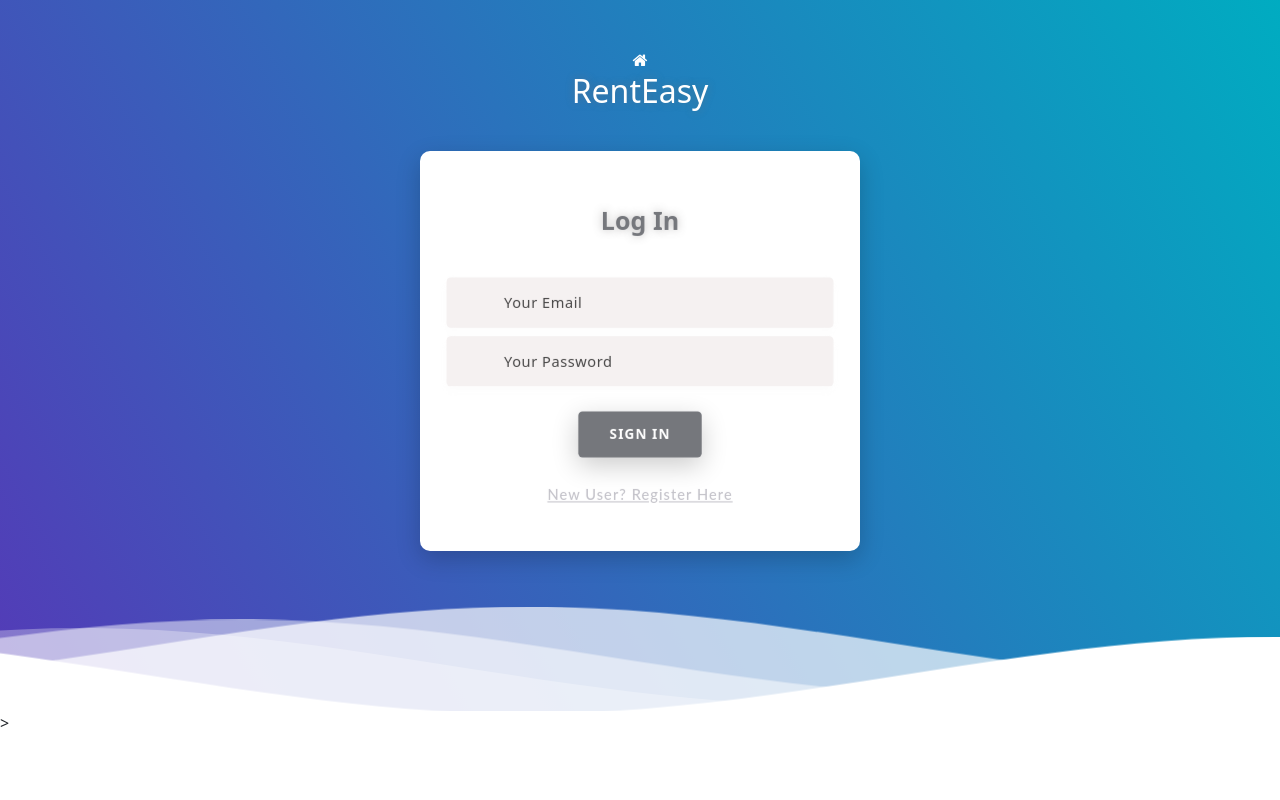
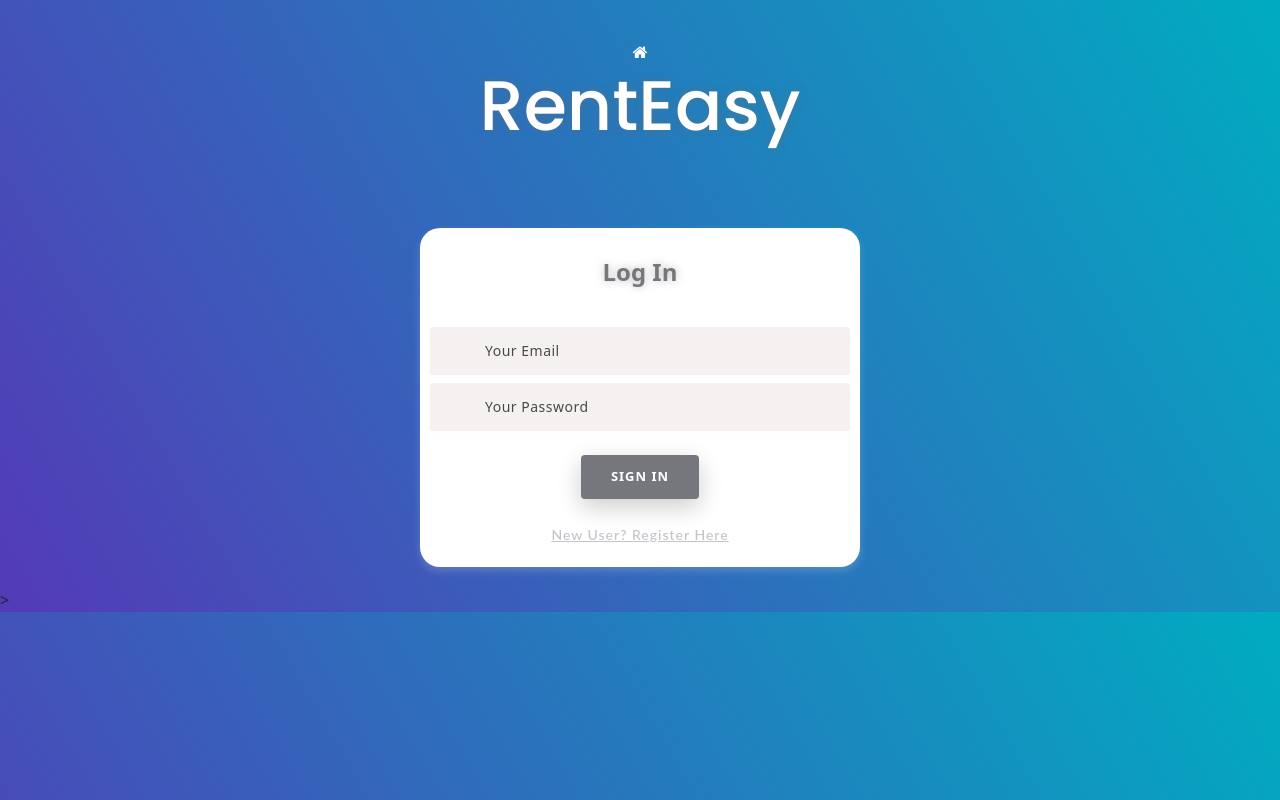
Before and after one commit to piyush2053/RentEasy, an Angular app in the folder FE/: page / in a window 1280 px wide. Built offline with nearby package versions, Linux system fonts and the light colour scheme.

Commit message:
UI changes

```diff
--- a/FE/src/app/homepage/homepage.component.html
+++ b/FE/src/app/homepage/homepage.component.html
@@ -44,7 +44,7 @@
 grid-template-columns: repeat(4, 1fr);
 gap: 1px;">
     <ul class="cards" *ngFor="let usr of readProps" >
-        <li>
+        <li style="color: #fef8f8;">
             <a (click)="toInfo(usr.title,usr.nameUser,usr.Address,usr.City,usr.mobile,usr.imgUser,usr.img)" class="card" >
                 <img src="{{usr.img}}" class="card__image" alt="" />
                 <div class="card__overlay" >
@@ -63,7 +63,7 @@ gap: 1px;">
                     <p style="color: black;padding-left: 30px;padding-right: 30px;font-size: 12px;">
                         <i class="fa fa-home" style="color: black;"></i> {{usr.Address}}, {{usr.City}}
                     </p>
-                    <button id="callButton" class="btn btn-primary" (click)="call(usr.mobile)"
+                    <button id="callButton" class="btn btn-primary"
                         style="box-shadow: none;color: white;border-radius: 15px;background-color: rgb(31, 206, 58);border-color: white; margin-left: 25px;margin-bottom: 15px;"><i
                             class="fa fa-phone" style="color: white;"></i> {{usr.mobile}}</button>
                             <div class="call" id="call"></div>
--- a/FE/src/app/homepage/homepage.component.ts
+++ b/FE/src/app/homepage/homepage.component.ts
@@ -61,11 +61,6 @@ export class HomepageComponent implements OnInit {
     window.localStorage.setItem("userStatus", '')
     this.router.navigateByUrl('');
   }
-  call(mobile:any) {
-    let number1 = mobile;
-    alert(`No Dialer Available to call ${number1}`)
-  }
-
   navigateToManage() {
     this.router.navigateByUrl('/delete');
   }
--- a/FE/src/app/info/info.component.html
+++ b/FE/src/app/info/info.component.html
@@ -42,9 +42,11 @@
                 </div>
                 <div class="description text-center" style="margin-bottom: 15px;">
                     <p>{{address}}</p>
-                    <button  class="btn btn-primary" (click)="call()"
+                    <a href="whatsapp://send?abid={{mobile}}&text=Hello%2C%20RentEasy!" style="box-shadow: none;color: white;border-radius: 15px;background-color: rgb(31, 206, 58);border-color: white; margin-left: 25px;margin-bottom: 15px;padding: 5px;"><i
+                        class="fa fa-phone" style="color: white;"></i> {{mobile}}</a>
+                    <!-- <button  class="btn btn-primary" (click)="call()"
                     style="box-shadow: none;color: white;font-size: 20px;border-radius: 15px;background-color: rgb(31, 206, 58);border-color: white;"><i
-                        class="fa fa-phone" style="color: white; font-size: 20px;"></i> {{mobile}}</button>
+                        class="fa fa-phone" style="color: white; font-size: 20px;"></i> {{mobile}}</button> -->
                 </div>
 
             </div>
--- a/FE/src/app/info/info.component.ts
+++ b/FE/src/app/info/info.component.ts
@@ -30,12 +30,6 @@ export class InfoComponent implements OnInit {
     this.router.navigateByUrl('');
   }
 
-  call() {
-    var PhoneNumber = this.mobile.text();
-    PhoneNumber = PhoneNumber.replace('Phone:', '');
-    window.location.href = 'tel://' + PhoneNumber;
-    console.log('calling', this.mobile)
-  }
 
 
 }
--- a/FE/src/app/login/login.component.css
+++ b/FE/src/app/login/login.component.css
@@ -1,57 +1,70 @@
-
 @import url('https://fonts.googleapis.com/css?family=Poppins:400,500,600,700,800,900');
 
-body{
+body {
+
+  height: 100%;
+  display: grid;
+  place-content: center;
+  margin: 0;
   font-family: 'Poppins', sans-serif;
   font-weight: 300;
   font-size: 15px;
   line-height: 1.7;
-	color: #c4c3ca;
-	background-color: #BDBDBD;
   overflow-x: hidden;
 }
+
 a {
   cursor: pointer;
   transition: all 200ms linear;
 }
+
 a:hover {
   text-decoration: none;
 }
+
 .link {
   color: #c4c3ca;
 }
+
 .link:hover {
   color: #3b3b3b;
 }
+
 p {
   font-weight: 500;
   font-size: 14px;
   line-height: 1.7;
 }
+
 h4 {
   font-weight: 600;
 }
-h6 span{
+
+h6 span {
   padding: 0 20px;
   text-transform: uppercase;
   font-weight: 700;
 }
-.section{
+
+.section {
   position: relative;
   width: 100%;
   display: block;
   background-color: white;
 }
-.full-height{
+
+.full-height {
   min-height: 100vh;
 }
+
 [type="checkbox"]:checked,
-[type="checkbox"]:not(:checked){
+[type="checkbox"]:not(:checked) {
   position: absolute;
   left: -9999px;
 }
-.checkbox:checked + label,
-.checkbox:not(:checked) + label{
+
+.checkbox:checked+label,
+.checkbox:not(:checked)+label {
   position: relative;
   display: block;
   text-align: center;
@@ -63,8 +76,9 @@ h6 span{
   cursor: pointer;
   background-color: #ffeba7;
 }
-.checkbox:checked + label:before,
-.checkbox:not(:checked) + label:before{
+
+.checkbox:checked+label:before,
+.checkbox:not(:checked)+label:before {
   position: absolute;
   display: block;
   width: 36px;
@@ -82,76 +96,66 @@ h6 span{
   font-size: 24px;
   transition: all 0.5s ease;
 }
-.checkbox:checked + label:before {
+
+.checkbox:checked+label:before {
   transform: translateX(44px) rotate(-270deg);
 }
 
 
 .card-3d-wrap {
-  position: relative;
+  align-items: center;
+  justify-content: center;
   width: 440px;
   max-width: 100%;
   height: 400px;
-  -webkit-transform-style: preserve-3d;
-  transform-style: preserve-3d;
   perspective: 800px;
   margin-top: 60px;
 }
+
 .card-3d-wrapper {
   width: 100%;
   height: 100%;
-  position:absolute;
-  top: 0;
-  left: 0;
-  -webkit-transform-style: preserve-3d;
-  transform-style: preserve-3d;
-  transition: all 600ms ease-out;
+  margin-left: 70px;
+
 
 }
-.card-front, .card-back {
-  width: 100%;
-  height: 100%;
-  background-color: white;
-  background-position: bottom center;
+
+.card-front,
+.card-back {
+  width: 300px;
+  height: 400px;
+  background-color: black;
   background-repeat: no-repeat;
   background-size: 300%;
-  position: absolute;
   border-radius: 10px;
-  left: 0;
-  top: 0;
-  -webkit-transform-style: preserve-3d;
-  transform-style: preserve-3d;
-  -webkit-backface-visibility: hidden;
-  -moz-backface-visibility: hidden;
-  -o-backface-visibility: hidden;
-  backface-visibility: hidden;
   box-shadow: 0 8px 24px 0 rgba(0, 0, 0, 0.2);
 }
-.card-back {
-  transform: rotateY(180deg);
-}
-.checkbox:checked ~ .card-3d-wrap .card-3d-wrapper {
-  transform: rotateY(180deg);
-}
-.center-wrap{
+
+.center-wrap {
   position: absolute;
   width: 100%;
-  padding: 0 35px;
-  top: 50%;
+  padding-top: 20px;
+  padding-bottom: 20px;
+  padding-left: 10px;
+  padding-right: 10px;
+  top: 10%;
   left: 0;
-  transform: translate3d(0, -50%, 35px) perspective(100px);
   z-index: 20;
+  border-radius: 20px;
   display: block;
+  background-color: white;
+  box-shadow: 0 4px 8px 0 rgba(243, 243, 243, 0.2);
 
 }
 
 
-.form-group{
+.form-group {
   position: relative;
   display: block;
   margin: 0;
   padding: 0;
 }
+
 .form-style {
   padding: 13px 20px;
   padding-left: 55px;
@@ -170,12 +174,14 @@ h6 span{
   transition: all 200ms linear;
   box-shadow: 0 4px 8px 0 rgba(243, 243, 243, 0.2);
 }
+
 .form-style:focus,
 .form-style:active {
   border: none;
   outline: none;
-  box-shadow: 0 4px 8px 0 rgba(21,21,21,.2);
+  box-shadow: 0 4px 8px 0 rgba(21, 21, 21, .2);
 }
+
 .input-icon {
   position: absolute;
   top: 0;
@@ -189,58 +195,65 @@ h6 span{
   transition: all 200ms linear;
 }
 
-.form-group input:-ms-input-placeholder  {
+.form-group input:-ms-input-placeholder {
   color: #c4c3ca;
   opacity: 0.7;
   -webkit-transition: all 200ms linear;
   transition: all 200ms linear;
 }
-.form-group input::-moz-placeholder  {
+
+.form-group input::-moz-placeholder {
   color: #c4c3ca;
   opacity: 0.7;
   -webkit-transition: all 200ms linear;
   transition: all 200ms linear;
 }
-.form-group input:-moz-placeholder  {
+
+.form-group input:-moz-placeholder {
   color: #c4c3ca;
   opacity: 0.7;
   -webkit-transition: all 200ms linear;
   transition: all 200ms linear;
 }
-.form-group input::-webkit-input-placeholder  {
+
+.form-group input::-webkit-input-placeholder {
   color: black;
   opacity: 0.7;
   -webkit-transition: all 200ms linear;
   transition: all 200ms linear;
 }
-.form-group input:focus:-ms-input-placeholder  {
-  opacity: 0;
-  -webkit-transition: all 200ms linear;
-    transition: all 200ms linear;
-}
-.form-group input:focus::-moz-placeholder  {
-  opacity: 0;
-  -webkit-transition: all 200ms linear;
-    transition: all 200ms linear;
-}
-.form-group input:focus:-moz-placeholder  {
-  opacity: 0;
-  -webkit-transition: all 200ms linear;
-    transition: all 200ms linear;
-}
-.form-group input:focus::-webkit-input-placeholder  {
+
+.form-group input:focus:-ms-input-placeholder {
   opacity: 0;
   -webkit-transition: all 200ms linear;
   transition: all 200ms linear;
 }
 
-.btn{
+.form-group input:focus::-moz-placeholder {
+  opacity: 0;
+  -webkit-transition: all 200ms linear;
+  transition: all 200ms linear;
+}
+
+.form-group input:focus:-moz-placeholder {
+  opacity: 0;
+  -webkit-transition: all 200ms linear;
+  transition: all 200ms linear;
+}
+
+.form-group input:focus::-webkit-input-placeholder {
+  opacity: 0;
+  -webkit-transition: all 200ms linear;
+  transition: all 200ms linear;
+}
+
+.btn {
   border-radius: 4px;
   height: 44px;
   font-size: 13px;
   font-weight: 600;
   text-transform: uppercase;
-  -webkit-transition : all 200ms linear;
+  -webkit-transition: all 200ms linear;
   transition: all 200ms linear;
   padding: 0 30px;
   letter-spacing: 1px;
@@ -262,78 +275,68 @@ h6 span{
   color: white;
   box-shadow: 0 8px 24px 0 rgba(0, 0, 0, 0.2);
 }
+
 .btn:active,
-.btn:focus{
+.btn:focus {
   background-color: #75777c;
   color: #000000;
-  box-shadow: 0 8px 24px 0 rgba(16,39,112,.2);
+  box-shadow: 0 8px 24px 0 rgba(16, 39, 112, .2);
 }
-.btn:hover{
+
+.btn:hover {
   background-color: #75777c;
   color: black;
-  box-shadow: 0 8px 24px 0 rgba(16,39,112,.2);
+  box-shadow: 0 8px 24px 0 rgba(16, 39, 112, .2);
+}
+
+@import url(//fonts.googleapis.com/css?family=Lato:300:400);
+
+
+p {
+  font-family: 'Lato', sans-serif;
+  letter-spacing: 1px;
+  font-size: 14px;
+  color: #333333;
 }
 
 
 
+@import url('https://fonts.googleapis.com/css2?family=Poppins:wght@900&display=swap');
 
-.logo {
-	position: absolute;
-	top: 30px;
-	right: 30px;
-	display: block;
-	z-index: 100;
-	transition: all 250ms linear;
-}
-.logo img {
-	height: 26px;
-	width: auto;
-	display: block;
+
+h1 {
+  font-family: 'Poppins', sans-serif;
+  font-size: 70px;
+  color: white;
 }
 
-@import url(//fonts.googleapis.com/css?family=Lato:300:400);
-
-body {
-  margin:0;
-}
-
-h1 {
-  font-family: 'Lato', sans-serif;
-  font-weight:300;
-  letter-spacing: 2px;
-  font-size:48px;
-}
-p {
-  font-family: 'Lato', sans-serif;
-  letter-spacing: 1px;
-  font-size:14px;
-  color: #333333;
-}
 
 .header {
+  margin-top: 40px;
   height: 100%;
   width: 100%;
-  text-align:center;
-  background: linear-gradient(60deg, rgba(84,58,183,1) 0%, rgba(0,172,193,1) 100%);
-  color:white;
+  text-align: center;
+  color: white;
+
 }
 
 .logo {
-  width:50px;
-  fill:white;
-  padding-right:15px;
-  display:inline-block;
+  width: 50px;
+  fill: white;
+  padding-right: 15px;
+  display: inline-block;
   vertical-align: middle;
 }
 
 .inner-header {
-  height:65vh;
-  width:100%;
+  height: 65vh;
+  width: 100%;
   margin: 0;
   padding: 0;
 }
 
-.flex { /*Flexbox for containers*/
+.flex {
+  /*Flexbox for containers*/
   display: flex;
   justify-content: center;
   align-items: center;
@@ -341,60 +344,67 @@ p {
 }
 
 .waves {
-  position:relative;
+  position: relative;
   width: 100%;
-  height:15vh;
-  margin-bottom:-7px; /*Fix for safari gap*/
-  min-height:100px;
-  max-height:150px;
+  height: 15vh;
+  margin-bottom: -7px;
+  /*Fix for safari gap*/
+  min-height: 100px;
+  max-height: 150px;
 }
 
 .content {
-  position:relative;
-  height:20vh;
-  text-align:center;
+  position: relative;
+  height: 20vh;
+  text-align: center;
   background-color: white;
 }
 
 /* Animation */
 
-.parallax > use {
-  animation: move-forever 25s cubic-bezier(.55,.5,.45,.5)     infinite;
+.parallax>use {
+  animation: move-forever 25s cubic-bezier(.55, .5, .45, .5) infinite;
 }
-.parallax > use:nth-child(1) {
+
+.parallax>use:nth-child(1) {
   animation-delay: -2s;
   animation-duration: 7s;
 }
-.parallax > use:nth-child(2) {
+
+.parallax>use:nth-child(2) {
   animation-delay: -3s;
   animation-duration: 10s;
 }
-.parallax > use:nth-child(3) {
+
+.parallax>use:nth-child(3) {
   animation-delay: -4s;
   animation-duration: 13s;
 }
-.parallax > use:nth-child(4) {
+
+.parallax>use:nth-child(4) {
   animation-delay: -5s;
   animation-duration: 20s;
 }
+
 @keyframes move-forever {
   0% {
-   transform: translate3d(-90px,0,0);
+    transform: translate3d(-90px, 0, 0);
   }
+
   100% {
-    transform: translate3d(85px,0,0);
+    transform: translate3d(85px, 0, 0);
   }
 }
+
 /*Shrinking for mobile*/
 @media (max-width: 768px) {
   .waves {
-    height:40px;
-    min-height:40px;
+    height: 40px;
+    min-height: 40px;
   }
+
   .content {
-    height:30vh;
+    height: 30vh;
   }
-  h1 {
-    font-size:24px;
+
 }
-}
--- a/FE/src/app/login/login.component.html
+++ b/FE/src/app/login/login.component.html
@@ -2,24 +2,20 @@
   <!--start -->
   <!--Content before waves-->
   <!--Content ends-->
-  <div class="Container" style="background: linear-gradient(60deg, rgba(84,58,183,1) 0%, rgba(0,172,193,1) 100%);">
+
   <link rel="stylesheet" href="https://cdnjs.cloudflare.com/ajax/libs/font-awesome/4.7.0/css/font-awesome.min.css">
+  <i class="fa fa-home fa-2xl" style="color: white;"></i>
+  <h1 class="mb-4 pb-3" style="color: #ffffff; text-shadow: 0px 0px 8px rgba(111, 106, 106, 0.45);">RentEasy</h1>
 
-    <div class="col-12 text-center align-self-center py-5">
+  <div class="card-3d-wrap mx-auto" style="margin-top: 1px;">
 
-      <i class="fa fa-home fa-2xl" style="color: #ffffff;"></i>
-      <h2 class="mb-4 pb-3" style="color: #ffffff; text-shadow: 0px 0px 8px rgba(111, 106, 106, 0.45);">RentEasy</h2>
-      <div class="card-3d-wrap mx-auto" style="margin-top: 1px;">
-        <div class="card-3d-wrapper">
-          <div class="card-front" style="margin-top: 1px;">
     <div class="center-wrap">
       <form class="section text-center" [formGroup]="loginForm">
         <h4 class="mb-4 pb-3"
           style="color: #75777c;padding-top: 10px; text-shadow: 0px 0px 8px rgba(111, 106, 106, 0.45);">Log In
         </h4>
         <div class="form-group">
-                  <input type="email" formControlName="email" class="form-style" placeholder="Your Email"
-                    autocomplete="off">
+          <input type="email" formControlName="email" class="form-style" placeholder="Your Email" autocomplete="off">
         </div>
         <div class="form-group mt-2">
           <input type="password" formControlName="password" class="form-style" placeholder="Your Password"
@@ -30,26 +26,7 @@
         <p class="mb-0 mt-4 text-center"><a routerLink="/signup" class="link">New
             User? Register Here</a></p>
       </form>
+
     </div>
   </div>
-        </div>
-      </div>
-
-    </div>
-  <!--Waves Container-->
-  <div>
-    <svg class="waves" xmlns="http://www.w3.org/2000/svg" xmlns:xlink="http://www.w3.org/1999/xlink"
-      viewBox="0 24 150 28" preserveAspectRatio="none" shape-rendering="auto">
-      <defs>
-        <path id="gentle-wave" d="M-160 44c30 0 58-18 88-18s 58 18 88 18 58-18 88-18 58 18 88 18 v44h-352z" />
-      </defs>
-      <g class="parallax">
-        <use xlink:href="#gentle-wave" x="48" y="0" fill="rgba(255,255,255,0.7" />
-        <use xlink:href="#gentle-wave" x="48" y="3" fill="rgba(255,255,255,0.5)" />
-        <use xlink:href="#gentle-wave" x="48" y="5" fill="rgba(255,255,255,0.3)" />
-        <use xlink:href="#gentle-wave" x="48" y="7" fill="#fff" />
-      </g>
-    </svg>
-  </div>
-  <!--Waves end-->
   <router-outlet></router-outlet>
--- a/FE/src/app/login/login.component.ts
+++ b/FE/src/app/login/login.component.ts
@@ -15,6 +15,7 @@ export class LoginComponent implements OnInit {
   constructor(private api: ApiserviceService, private router: Router) { }
   readUser: any;
   ngOnInit(): void {
+    document.body.style.background = 'linear-gradient(60deg, rgba(84,58,183,1) 0%, rgba(0,172,193,1) 100%)';
   }
   loginForm = new FormGroup({
     'email': new FormControl('', Validators.required),
```
Lines whose indentation alone changed are shown as unchanged.
